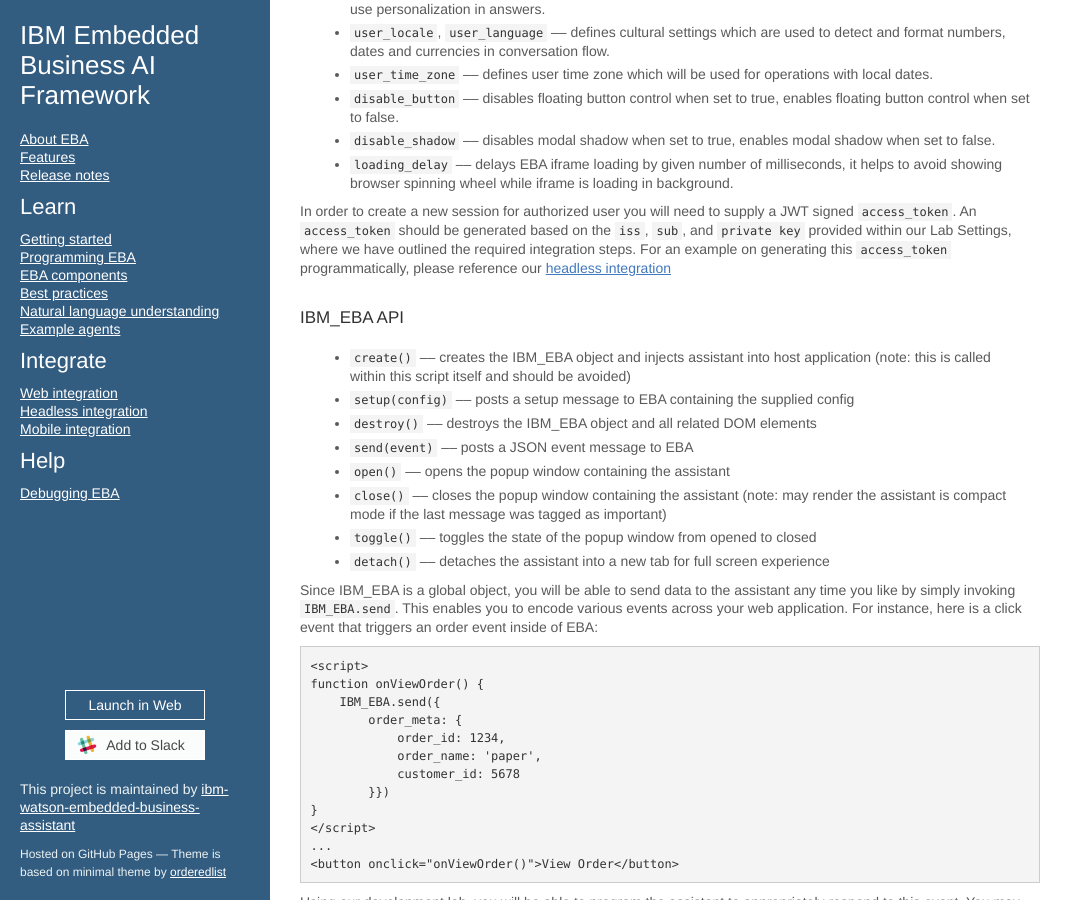
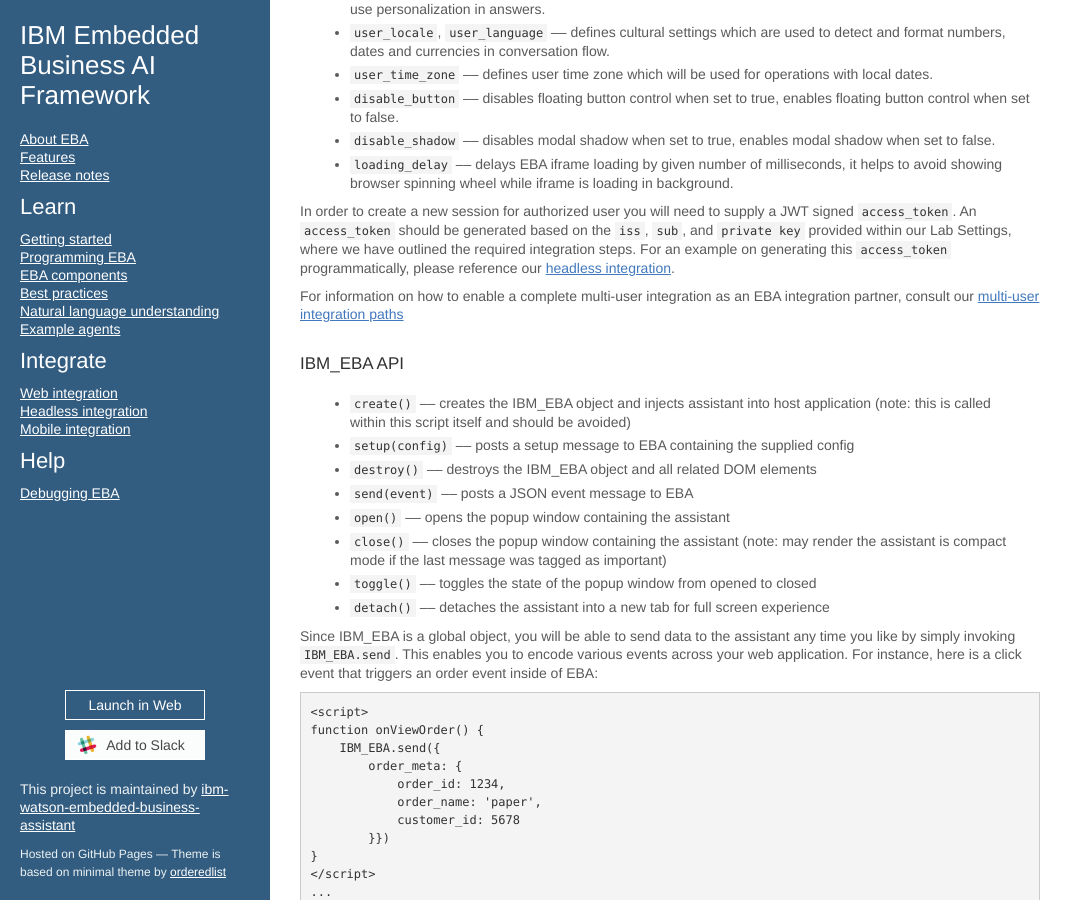
Before and after one commit to ibm-watson-embedded-business-assistant/eba-example-agents, a Jekyll site: the page built from docs/integration/Web.md, in a window 1280 px wide and 900 px high, scrolled down 902 px. Shown: the whole window, without its empty margins (0-1083 px from the left). Built offline with Jekyll 4.4.1, drawn with Linux system fonts in a browser that asks for light colours; our own code applies the rules of GitHub Pages for plain Markdown files.

Commit message:
Update Web.md

```diff
--- a/docs/integration/Web.md
+++ b/docs/integration/Web.md
@@ -47,7 +47,9 @@
 * `disable_shadow` –– disables modal shadow when set to true, enables modal shadow when set to false.
 * `loading_delay` –– delays EBA iframe loading by given number of milliseconds, it helps to avoid showing browser spinning wheel while iframe is loading in background.
 
-In order to create a new session for authorized user you will need to supply a JWT signed `access_token`. An `access_token` should be generated based on the `iss`, `sub`, and `private key` provided within our Lab Settings, where we have outlined the required integration steps. For an example on generating this `access_token` programmatically, please reference our [headless integration](./Headless.md)
+In order to create a new session for authorized user you will need to supply a JWT signed `access_token`. An `access_token` should be generated based on the `iss`, `sub`, and `private key` provided within our Lab Settings, where we have outlined the required integration steps. For an example on generating this `access_token` programmatically, please reference our [headless integration](./Headless.md).
+
+For information on how to enable a complete multi-user integration as an EBA integration partner, consult our [multi-user integration paths](./MultiUserIntegration.md)
 
 ### IBM_EBA API
 
```
